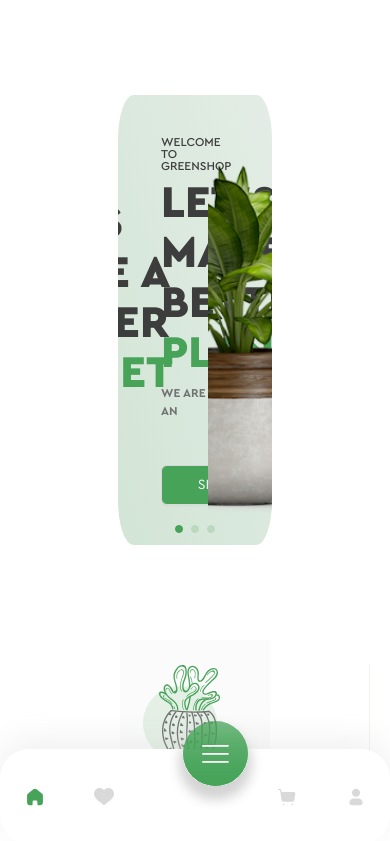
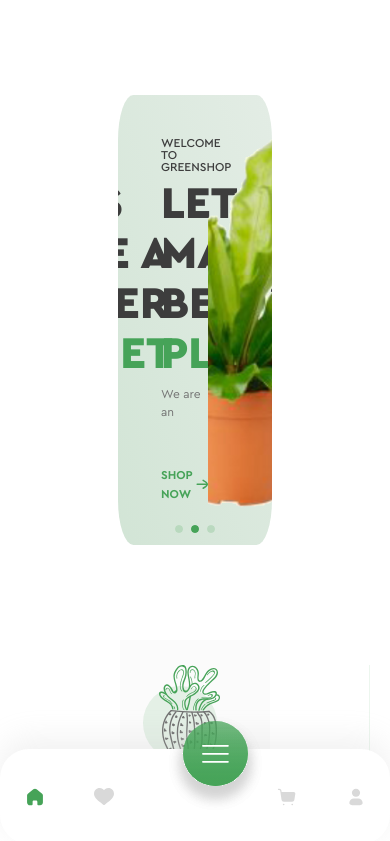
Before and after one commit to Svetlana148/Online_shop, a React (Create React App) app: page / in a window 390 px wide. Shown: the top 841 px of the page. Built offline with nearby package versions, Linux system fonts and the light colour scheme.

Commit message:
SCRUM-7 Carousel is completed

```diff
--- a/src/screens/HomeScreen/HomeScreenCarousel/HomeScreenCarousel.module.css
+++ b/src/screens/HomeScreen/HomeScreenCarousel/HomeScreenCarousel.module.css
@@ -2,7 +2,7 @@
 	margin: 0;
 	height: 450px;
 	/* color:red; */
-	line-height: 160px;
+	/* line-height: 160px; */
 	/* text-align: center; */
 
 	background:#F5F5F5;
@@ -79,12 +79,6 @@
 	line-height: 24px;
 	color: #727272;
 	margin: 0 0 44px 0;
-
-	font-weight: 700;
-	font-size: 16px;
-	line-height: 20px;
-	letter-spacing: 0%;
-	text-transform:uppercase;
 }
 
 
@@ -109,14 +103,6 @@
 
 
 
-
-/* .homeScreenCarousel_img1 {
-	min-width: 100%;
-   min-height: 100%;
-   flex-shrink: 0;
-} */
-
-
 .homeScreenCarousel_button{
 	width: 149px;
 	height: 40px;
@@ -125,6 +111,22 @@
 }
 
 
+.homeScreenCarousel_arrow{
+	display: none;
+}
+
+
+.homeScreenCarousel_arrowContainer{
+	display: flex;
+}
+
+.homeScreenCarousel_shopArrow_textArrow{
+	margin: 0 2px 0 0;
+	color: #46A358;
+	font-weight: 700;
+	font-size: 12px;
+	letter-spacing: 0%;
+}
 
 
 
@@ -211,4 +213,12 @@
 			background-image: url(/src/resources/img/HomeScreen/HomeScreenCarousel_1Mob.png);
 
 		}
+
+	.homeScreenCarousel_button{
+		display: none;
 	}
+
+	.homeScreenCarousel_arrow{
+		display:inline;
+	}
+}
--- a/src/screens/HomeScreen/HomeScreenCarousel/HomeScreenCarousel.tsx
+++ b/src/screens/HomeScreen/HomeScreenCarousel/HomeScreenCarousel.tsx
@@ -2,6 +2,7 @@
 import { Button, Carousel, Col, ConfigProvider, Row } from 'antd';
 import s from './HomeScreenCarousel.module.css';
 // import HomeScreenCarousel_cardImg1 from '../../../resources/img/HomeScreen/HomeScreenCarousel_1.png';
+import right_arrow from '../../../resources/img/HomeScreen/right_arrow.svg';
 
 
 
@@ -29,7 +30,7 @@
 		}}>
 
 
-		<Carousel afterChange={onChange}>
+		<Carousel afterChange={onChange} autoplay={true}>
 
 			{/* ----1Card------------------------------------ */}
 			<div>
@@ -53,6 +54,15 @@
 										</div>
 
 										<Button className={s.homeScreenCarousel_button}>SHOP NOW</Button>
+										<div  className={s.homeScreenCarousel_arrow}>
+											<a href="/shop">
+												<div className={s.homeScreenCarousel_arrowContainer}>
+													<div className={s.homeScreenCarousel_shopArrow_textArrow}>SHOP NOW</div>
+													<img className={s.homeScreenCarousel_shopArrow_arrow} src={right_arrow} alt="" />
+												</div>
+											</a>
+										</div>
+
 									</div>
 								</div>
 							</Col>
@@ -88,6 +98,16 @@
 											of cheap and trendy plants.
 											<br />Use our plants to create an unique Urban Jungle. Order your favorite plants!
 										</div>
+
+										<Button className={s.homeScreenCarousel_button}>SHOP NOW</Button>
+										<div  className={s.homeScreenCarousel_arrow}>
+											<a href="/shop">
+												<div className={s.homeScreenCarousel_arrowContainer}>
+													<div className={s.homeScreenCarousel_shopArrow_textArrow}>SHOP NOW</div>
+													<img className={s.homeScreenCarousel_shopArrow_arrow} src={right_arrow} alt="" />
+												</div>
+											</a>
+										</div>
 									</div>
 								</div>
 							</Col>
@@ -122,6 +142,16 @@
 											of cheap and trendy plants.
 											<br />Use our plants to create an unique Urban Jungle. Order your favorite plants!
 										</div>
+
+										<Button className={s.homeScreenCarousel_button}>SHOP NOW</Button>
+										<div  className={s.homeScreenCarousel_arrow}>
+											<a href="/shop">
+												<div className={s.homeScreenCarousel_arrowContainer}>
+													<div className={s.homeScreenCarousel_shopArrow_textArrow}>SHOP NOW</div>
+													<img className={s.homeScreenCarousel_shopArrow_arrow} src={right_arrow} alt="" />
+												</div>
+											</a>
+										</div>
 									</div>
 								</div>
 							</Col>
```
Also changed, not shown: src/resources/img/HomeScreen/New Text Document.txt (deleted), src/resources/img/HomeScreen/right_arrow.svg (added). Lines whose indentation alone changed are shown as unchanged.
